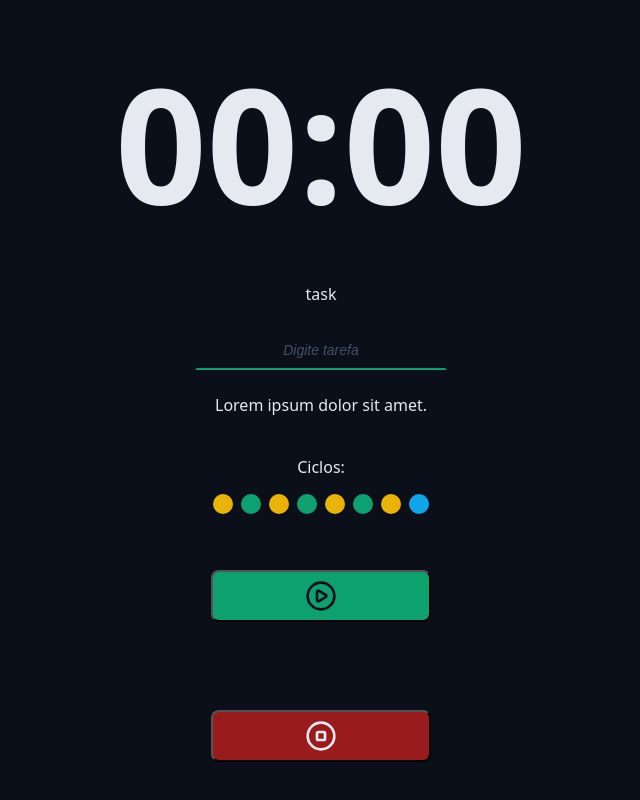
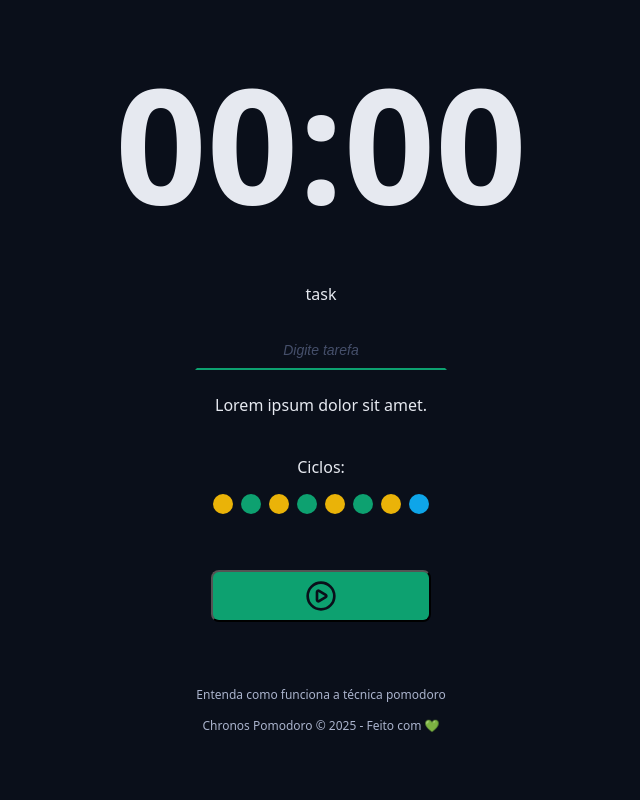
Before and after one commit to LeandroDevLab/chronos-pomodoro, a React (Vite) app: page / in a window 1280 px wide. Shown: the part 312-1112 px from the top of the page, without its empty margins (319-959 px from the left). After the commit the page ends 1078 px from the top, so only its background shows below. Built offline with nearby package versions, Linux system fonts and the light colour scheme.

Commit message:
Criando componente Footer

```diff
--- a/src/App.tsx
+++ b/src/App.tsx
@@ -8,7 +8,8 @@
 import { DefaultInput } from './components/DefaultInput';
 import { Cycles } from './components/Cycles';
 import { DefaultButton } from './components/DefaultButton';
-import { PlayCircleIcon, StopCircleIcon } from 'lucide-react';
+import { PlayCircleIcon } from 'lucide-react';
+import { Footer } from './components/Footer';
 
 export function App() {
   console.log('Oi');
@@ -51,9 +52,12 @@
 
           <div className='formRow'>
             <DefaultButton icon={<PlayCircleIcon />} color='green' />
-            <DefaultButton icon={<StopCircleIcon />} color='red' />
           </div>
         </form>
+      </Container>
+
+      <Container>
+        <Footer />
       </Container>
     </>
   );
--- /dev/null
+++ b/src/components/Footer/index.tsx
@@ -0,0 +1,12 @@
+import styles from './styles.module.css';
+
+export function Footer() {
+  return (
+    <footer className={styles.footer}>
+      <a href='#'>Entenda como funciona a técnica pomodoro</a>
+      <a href='#'>
+        Chronos Pomodoro &copy; {new Date().getFullYear()} - Feito com 💚
+      </a>
+    </footer>
+  );
+}
--- /dev/null
+++ b/src/components/Footer/styles.module.css
@@ -0,0 +1,18 @@
+.footer {
+  display: flex;
+  flex-direction: column;
+  align-items: center;
+  justify-content: center;
+  gap: 1.4rem;
+  font-size: 1.2rem;
+}
+
+.footer a {
+  color: var(--text-muted);
+  text-decoration: none;
+}
+
+.footer a:hover {
+  color: var(--text-muted);
+  text-decoration: underline;
+}
```
